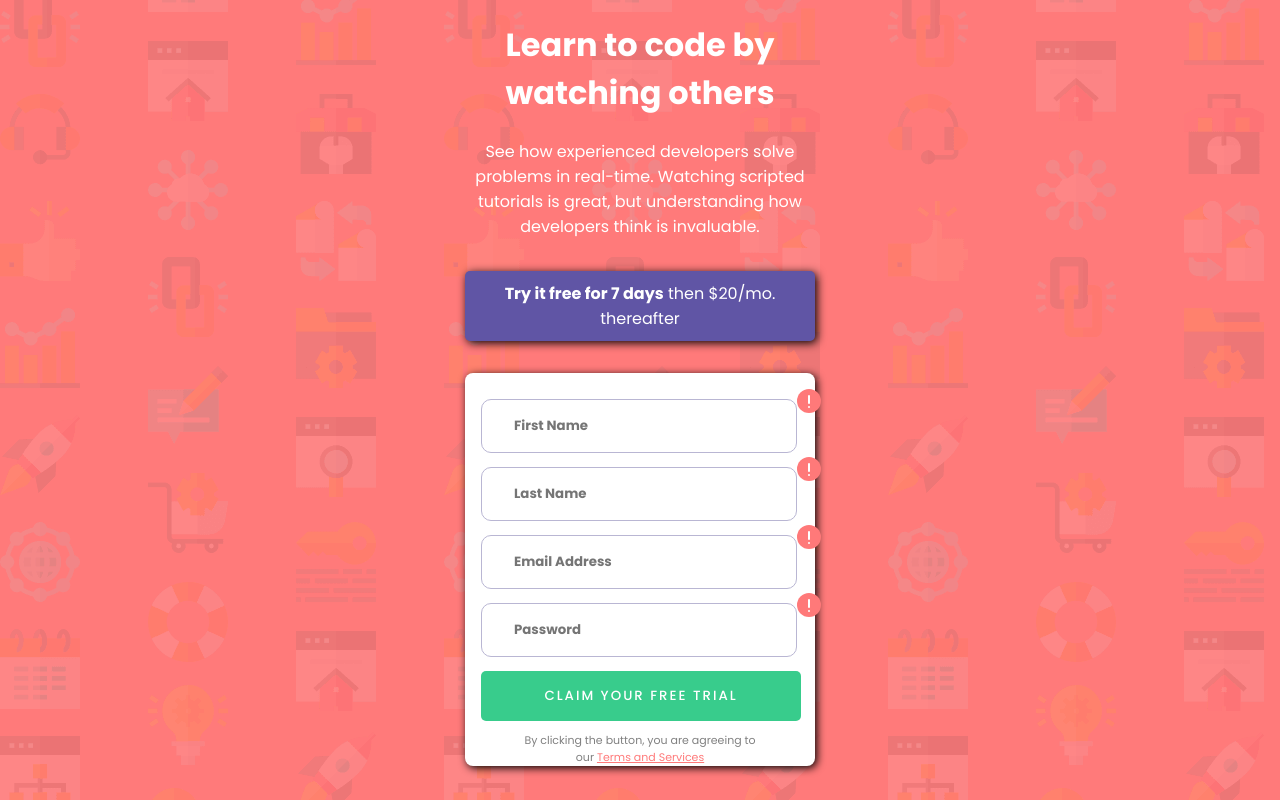
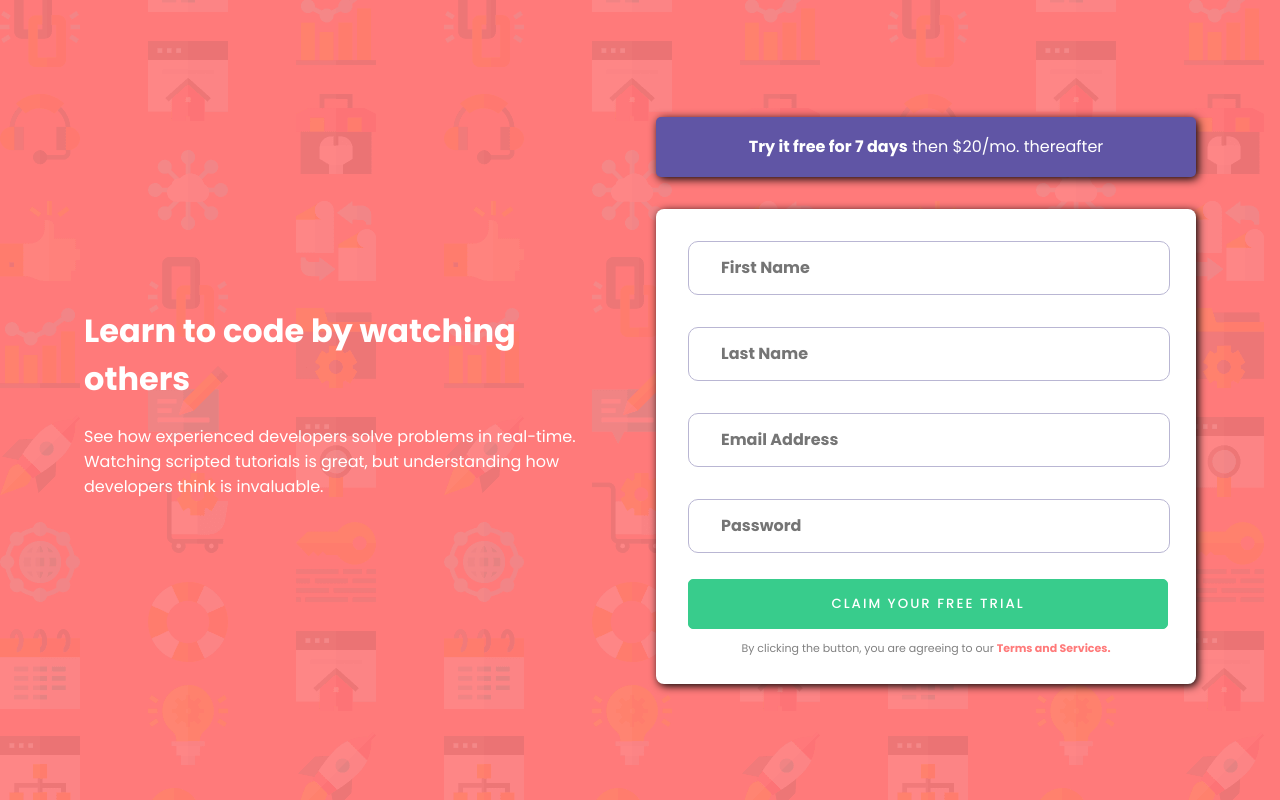
Before and after one commit to MWest1996/SignInForm, a plain HTML site: page index.html in a window 1280 px wide. Drawn offline with Linux system fonts and the light colour scheme.

Commit message:
added desktop sizing and started work on form validation

```diff
--- a/index.html
+++ b/index.html
@@ -13,56 +13,56 @@
 </head>
 <body>
 
+    <div class="main">
         <div class="leftWrapper">
             <h1>Learn to code by watching others</h1>
             <p>
                 See how experienced developers solve problems in real-time. Watching scripted tutorials is great, but understanding how developers think is invaluable.
             </p>
-
-
         </div>
 
         <div class="rightWrapper">
-        <div id="trial">
+            <div class="trial">
                 <b>Try it free for 7 days</b> then $20/mo. thereafter
             </div>
 
-        <div id="mainContainer">
-        <form class="inputFields">
+            <div class="mainContainer">
+                <form id="form">
                     <div class="formGroup">
-                <input type="text" class="fname" name="fname" placeholder="First Name" required>
-                <img class="error-fName-icon" src="images/icon-error.svg" alt="error icon">
+                        <input type="text" id="fname" name="fname" placeholder="First Name">
+                        <img id="fnameErr-Icon" class="hide errIcon" src="images/icon-error.svg" alt="">
                     </div>
 
-            <div class="error-fName"></div>
+                    <div id="fnameErr" class="hide error"></div>
 
                     <div class="formGroup">
-                <input type="text" class="lname" name="lname" placeholder="Last Name" required>
-                <img class="error-lName-icon" src="images/icon-error.svg" alt="error icon">
+                        <input type="text" id="lname" name="lname" placeholder="Last Name">
+                        <img id="lnameErr-Icon"class="hide errIcon" src="images/icon-error.svg" alt="">
                     </div>
 
-            <div class="error-lName"></div>
+                    <div id="lnameErr" class="hide error">Last Name cannot be empty</div>
 
                     <div class="formGroup">
-                <input type="text" class="email" name="email" placeholder="Email Address" required>
-                <img class="error-email-icon" src="images/icon-error.svg" alt="error icon">
+                        <input type="email" id="email" name="email" placeholder="Email Address">
+                        <img class="hide errIcon" id="emailErr-Icon" src="images/icon-error.svg" alt="">
                     </div>
 
-            <div class="error-email"></div>
+                    <div id="emailErr" class="hide error">Looks like this is not an email</div>
 
                     <div class="formGroup">
-                <input type="text" class="password" name="password" placeholder="Password" required>
-                <img class="error-password-icon" src="images/icon-error.svg" alt="error icon">
+                        <input type="text" id="password" name="password" placeholder="Password">
+                        <img class="hide errIcon" id="pwErr-Icon" src="images/icon-error.svg" alt="">
                     </div>
 
-            <div class="error-password"></div>
+                    <div id="pwErr" class="hide error">Password cannot be empty</div>
 
-            <button type="submit" class="submit">claim your free trial</button>
+                    <input class="submit" type="button" id="submit" value="claim your free trial">
                 </form>
             <div class="legal">
                 <p>
-                By clicking the button, you are agreeing to our <a href="about.html">Terms and Services</a>
+                    By clicking the button, you are agreeing to our <a href="about.html">Terms and Services.</a>
                 </p>
+            </div>
         </div>
     </div>
 
@@ -71,5 +71,5 @@
         Coded by <a href="#">Your Name Here</a>.
     </div> -->
 </body>
-<script src="script.js"></script>
+<script type="text/javascript" src="script.js" defer></script>
 </html>
--- a/script.js
+++ b/script.js
@@ -1,5 +1,75 @@
-const form = document.querySelector("#inputFields");
-const fName = document.querySelector("#fName");
-const lName = document.querySelector("#lName");
-const email = document.querySelector("#email");
-const password = document.querySelector("#password");
+const form = document.getElementById("form");
+const fname = document.getElementById("fname");
+const lname = document.getElementById("lname");
+const email = document.getElementById("email");
+const password = document.getElementById("password");
+const submit = document.getElementById("submit");
+
+const fnameErr = document.getElementById("fnameErr");
+const fnameErrIcon = document.getElementById("fnameErr-Icon");
+const lnameErr = document.getElementById('lnameErr');
+const lnameErrIcon = document.getElementById('lnameErr-Icon');
+const emailErr = document.getElementById('emailErr');
+const emailErrIcon = document.getElementById('emailErr-Icon');
+const pwErr = document.getElementById('pwErr');
+const pwErrIcon = document.getElementById('pwErr-Icon');
+
+let validateFname = () => {
+    let value = fname.value.trim();
+    if (value.length < 1){
+        fnameErr.textContent = "First Name cannot be empty";
+        fnameErr.classList.remove("hide");
+        fname.classList.add('invalid');
+        return false
+    } else {
+        fnameErr.textContent = "";
+        fnameErr.style.display = "none";
+        fname.classList.remove('invalid')
+        return true
+    }
+}
+
+let validateLname = () => {
+    let value = lname.value.trim();
+    if (value.length < 1){
+        lnameErr.textContent = "Last Name cannot be empty";
+        lnameErr.classList.remove(".hide");
+        lnameErrIcon.classList.remove(".hide")
+        lname.classList.add('.invalid');
+        return false
+    } else {
+        lnameErr.textContent = "";
+        lnameErr.style.display = "none";
+        lnameErrIcon.classList.remove("hide");
+        lname.classList.remove("invalid");
+        return true
+    }
+}
+
+// let validateEmail
+//     let value = email.value.trim();
+//     if (value.length < 1){
+//         lnameErr.textContent = "Please enter a valid email address";
+//         lnameErr.style.display = "block";
+//         lnameErr.style.display = "block";
+//         lname.classList.add('.invalid');
+//         return false
+//     } else {
+//         emailErr.textContent = "";
+//         emailErr.style.display = "none";
+//         emailErrIcon.style.display = "none;"
+//         email.classList.remove("invalid");
+//         return true
+//     }
+
+form.addEventListener ('submit', function(e) {
+    e.preventDefault();
+
+    let fnameValid = validateFname();
+
+    if (fnameValid){
+        console.log("success");
+    } else {
+        console.log("fail");
+    }
+})
--- a/styles.css
+++ b/styles.css
@@ -1,6 +1,7 @@
 :root{
     --color-red: hsl(0, 100%, 74%);
     --color-green: hsl(154, 59%, 51%);
+    --color-light-green: #9AE5C4;
     --color-blue: hsl(248, 32%, 49%);
     --color-dark-blue: hsl(249,10%,26%);
     --color-grayish-blue: hsl(246, 25%, 77%);
@@ -20,71 +21,80 @@ body{
     box-sizing: border-box;
 }
 
-@media only screen and (min-width: 400px)
-{
-    body {
-        background-image: url(images/bg-intro-desktop.png);
-    }
-}
-
 .leftWrapper{
     text-align: center;
     margin-top: 0;
     margin-bottom: 1rem;
-    width: 350px;
+    width: 21.875rem;
 }
 
 .leftWrapper > p{
-    font-size: 16px;
+    font-size: 1rem;
 }
 
-#mainContainer{
+.mainContainer{
     background-color: white;
-    max-width: 350px;
-    height: auto;
+    width: 350px;
     border-radius: 8px;
     box-shadow: 2px 2px 8px black;
 }
 
-button{
-    margin-top: 10px;
+.submit{
+    margin-top: 0.625rem;
     background-color: var(--color-green);
     font-family: var(--font-body);
     font-weight: 500;
     text-transform: uppercase;
-    width: 320px;
-    height: 50px;
-    border: none;
+    width: 20rem;
+    height: 3.125rem;
+    border: .1rem solid var(--color-green);
     border-radius: 5px;
     color: white;
     letter-spacing: 2px;
 }
 
+.submit:hover{
+    cursor: pointer;
+    background-color: var(--color-light-green);
+}
+
 form{
     margin: 0 auto;
-    max-width: 20em;
+    width: 20em;
     padding: 1em;
     padding-bottom: 0em;
 }
 
-input[type=text]{
+input[type=text],
+input[type=email]{
     margin: 10px 0px 4px 0px;
     width: 250px;
     height: 20px;
     padding: 1rem 2rem;
     border-radius: 10px;
     border: 1px solid var(--color-grayish-blue);
+    /* position: relative; */
+    font: var(--font-body);
 }
 
-.error-email,
-.error-fName,
-.error-lName,
-.error-password{
+.formGroup{
+    position: relative;
+}
+
+.errIcon{
+    position: absolute;
+    right:7%;
+    top:40%;
+    display: none;
+}
+
+.error{
     color: var(--color-red);
     text-align: right;
     font-style: italic;
     font-size: .65rem;
     font-weight: 500;
+    display: none;
 }
 
 #error-email-icon img,
@@ -94,40 +104,38 @@ input[type=text]{
     opacity: 0;
 }
 
-.formGroup > img{
-    position: absolute;
-}
-
 ::placeholder{
     font-family: var(--font-body);
     font-weight: 700;
 }
 
-#trial{
+.trial{
     background: var(--color-blue);
     color: white;
     font-size: 1rem;
-    width: 330px;
-    padding: 10px;
+    width: 20.625rem;
+    padding: 0.625rem;
     text-align: center;
     font-weight: 400;
-    border-radius: 5px;
+    border-radius: .313rem;
     margin-bottom: 2rem;
     box-shadow: 2px 2px 10px black;
 }
 
 .legal{
     color: grey;
-    font-size: 11px;
+    font-size: 0.688rem;
     font-weight: 400;
     text-align: center;
     margin: auto;
-    margin-top: .5px;
-    width: 250px;
+    width: 15.625rem;
+    padding-bottom: 1rem;
 }
 
 p > a{
     color: var(--color-red);
+    text-decoration: none;
+    font-weight: 700;
 }
 
 #attributions{
@@ -137,6 +145,72 @@ p > a{
 #attribution a {
     color: hsl(228, 45%, 44%);
 }
+
+.invalid{
+    border-color: var(--color-red);
+}
+
+@media (min-width: 31.25rem)
+{
+    body {
+        background-image: url(images/bg-intro-desktop.png);
+        margin: auto;
+    }
+
+    .main{
+        display: flex;
+        flex-direction: row;
+        align-items: center;
+        justify-content: center;
+        height: 100vh;
+    }
+
+    .leftWrapper{
+        margin: auto;
+        text-align: left;
+        width: 33.75rem;
+        margin-right: 2rem;
+    }
+
+    .mainContainer{
+        width: 33.75rem;
+    }
+
+    .trial{
+        width: 32.5rem;
+        height: 2.5rem;
+        line-height: 2.5rem;
+    }
+
+    form{
+        margin: 0;
+    }
+
+    input[type=text],
+    input[type=email]{
+        width: 130%;
+        justify-self: left;
+        margin: 1rem;
+    }
+
+    .submit{
+        width: 30rem;
+        margin-left: 1rem;
+    }
+
+    .legal{
+        width: 30rem;
+    }
+
+    .error{
+        width: 31rem;
+    }
+
+    .errIcon{
+        right: -10rem;
+    }
+
+}
 /* Formatting stuff so i don't have to jump back and forth
  Font Weights: 400, 500, 600, 700
  Font Size: 16px (body)
```
Lines whose indentation alone changed are shown as unchanged.
